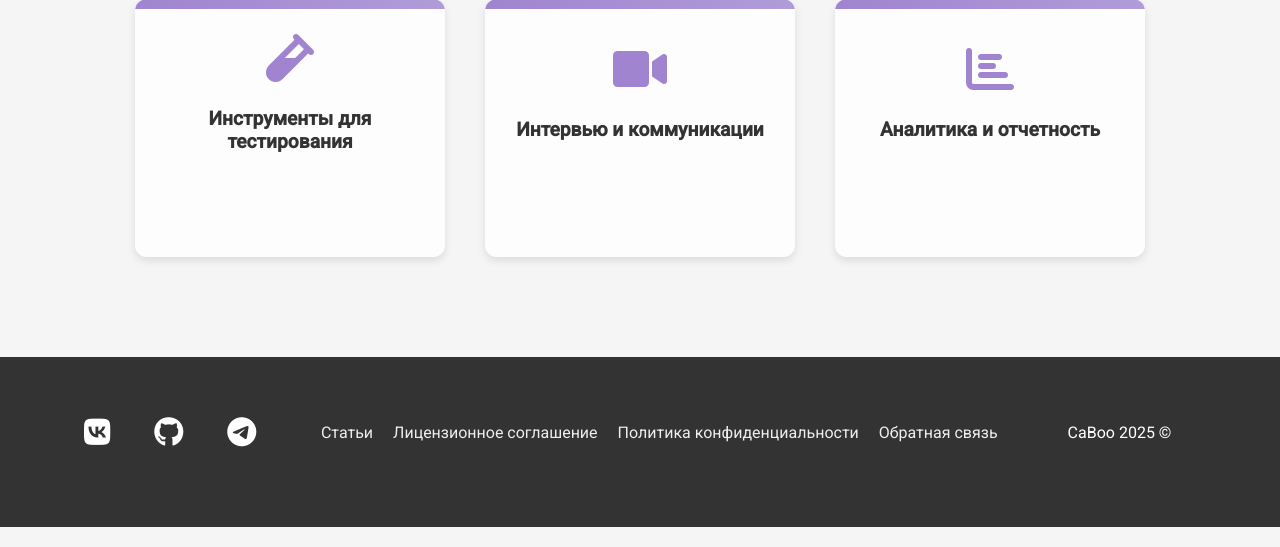
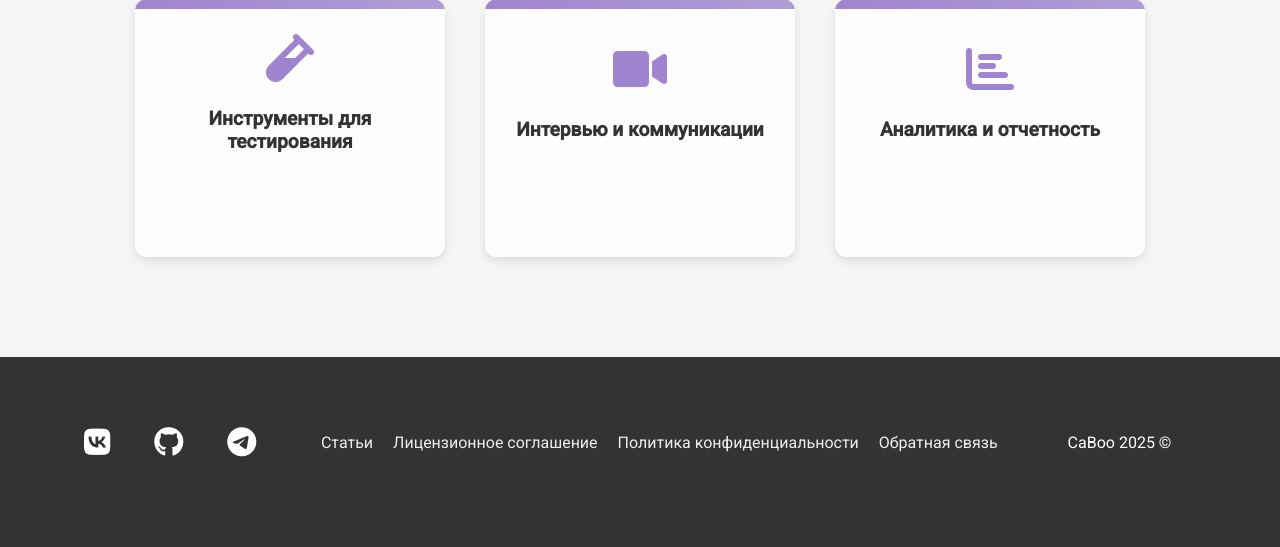
Before and after one commit to Romstar744/CaBoo, a PHP site: page / in a window 1280 px wide; the page is wider, and only the part inside the window is pictured. Shown: the part 3910-4457 px from the top of that part. Run offline with PHP 8.4, Linux system fonts and the light colour scheme.

Commit message:
fix main page

```diff
--- a/css/index.css
+++ b/css/index.css
@@ -824,14 +824,14 @@ main.team-container {
     color: #555;
     margin-top: 5px;
     font-style: italic;
-    text-shadow: 0 1px 1px rgba(0, 0, 0, 0.05); /* Уменьшил интенсивность тени */
+    text-shadow: 0 1px 1px rgba(0, 0, 0, 0.05);
 }
 
 /* Footer */
 footer {
     background-color: #333;
     color: #fff;
-    padding: 40px 0; /* Увеличил отступы */
+    padding: 50px 0;
     text-align: center;
     width: 100%;
 }
```
